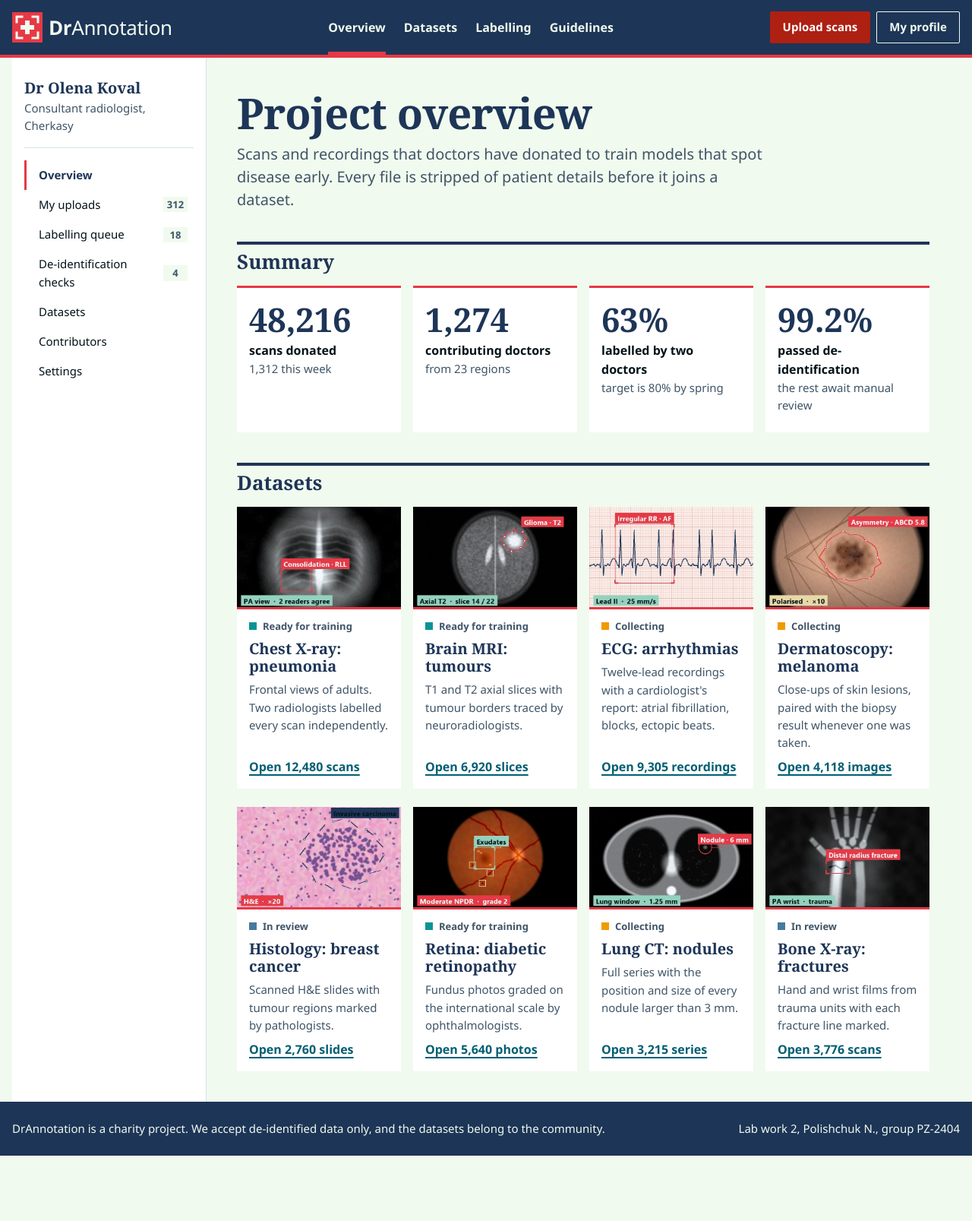
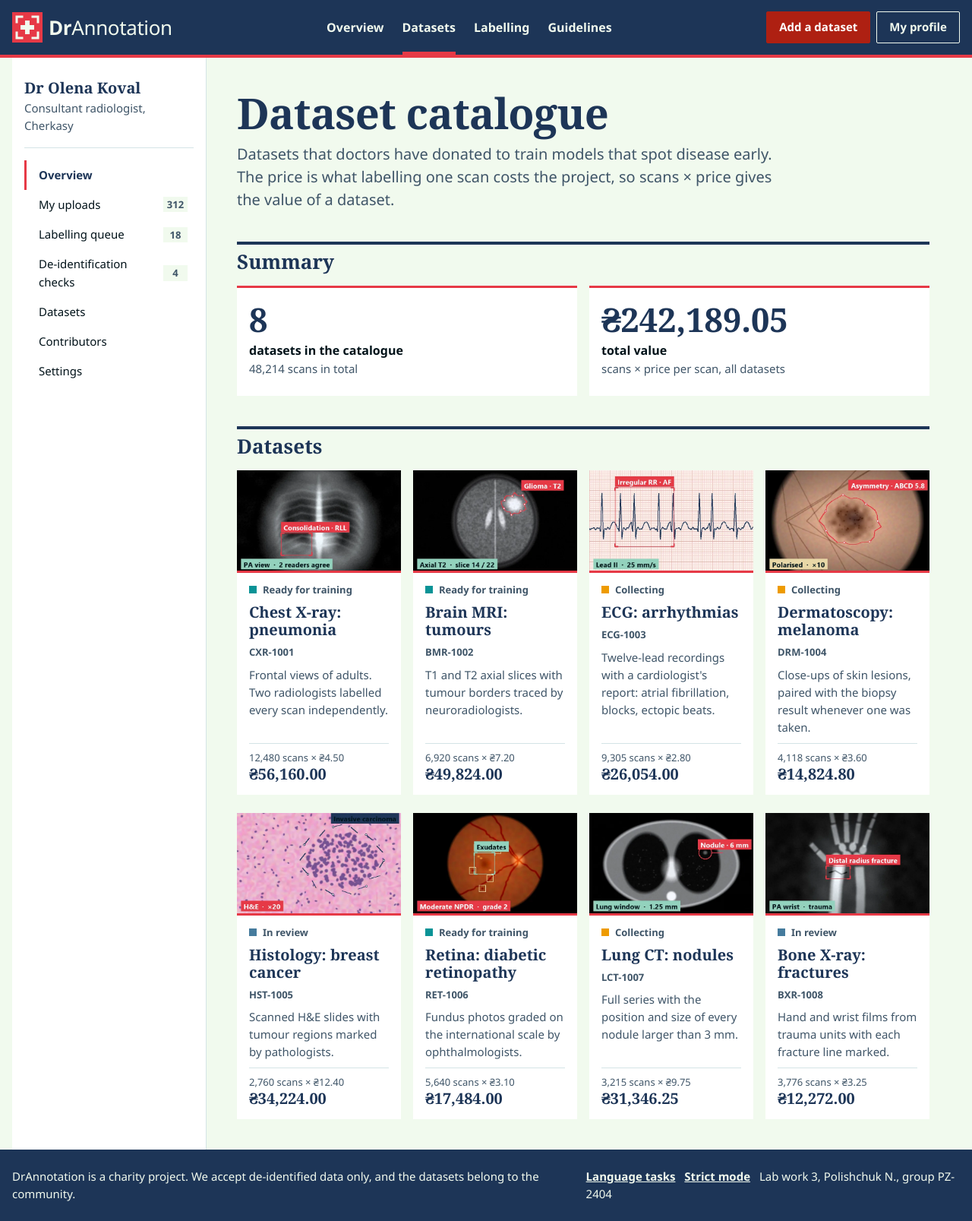
Before and after one commit to nazariipolishchuk/webEDU, a plain HTML site: page web_lab3/index.html in a window 1280 px wide. Shown: the whole page at 76% size. Before the commit the page ends 1521 px from the top, so only its background shows below. Drawn offline with Linux system fonts and the light colour scheme.

Commit message:
feat(catalog): render datasets from an array kept in localStorage
Co-Authored-By: Claude Opus 5.5 <noreply@anthropic.com>

```diff
--- a/web_lab3/css/style.css
+++ b/web_lab3/css/style.css
@@ -416,12 +416,37 @@
     font-size: var(--fs-s);
 }
 
-.card__link {
+.card__code {
     margin: 0 var(--gap);
-    color: var(--color-link);
+    color: var(--color-muted);
+    font-size: var(--fs-xs);
     font-weight: 700;
-    text-decoration-thickness: var(--underline);
-    text-underline-offset: var(--gap-xs);
+    font-variant-numeric: tabular-nums;
+}
+
+/* The sum behind the value stays in sight: scans × price = value */
+.card__ledger {
+    display: flex;
+    flex-wrap: wrap;
+    align-items: baseline;
+    justify-content: space-between;
+    gap: 0 var(--gap-s);
+    margin: 0 var(--gap);
+    padding-top: var(--gap-s);
+    border-top: var(--border) solid var(--color-line);
+    font-variant-numeric: lining-nums tabular-nums;
+}
+
+.card__sum {
+    color: var(--color-muted);
+    font-size: var(--fs-xs);
+}
+
+.card__value {
+    color: var(--color-heading);
+    font-family: var(--font-head);
+    font-size: var(--fs-m);
+    line-height: var(--line-height-head);
 }
 
 /* Footer */
@@ -438,6 +463,12 @@
 
 .footer__text {
     margin: 0;
+}
+
+.footer__link {
+    margin-right: var(--gap-s);
+    color: var(--color-masthead-ink);
+    font-weight: 700;
 }
 
 /* Single-column pages: language tasks and strict mode */
@@ -523,7 +554,7 @@
 .nav__link:focus-visible,
 .menu__link:focus-visible,
 .button:focus-visible,
-.card__link:focus-visible {
+.footer__link:focus-visible {
     outline: var(--focus-width) solid var(--color-focus);
     outline-offset: var(--focus-offset);
 }
--- a/web_lab3/index.html
+++ b/web_lab3/index.html
@@ -4,9 +4,13 @@
     <meta charset="UTF-8">
     <meta name="viewport" content="width=device-width, initial-scale=1">
     <meta name="description" content="DrAnnotation is a charity platform where doctors donate de-identified scans and label them, building open datasets for models that detect disease.">
-    <title>DrAnnotation — doctor's dashboard</title>
+    <title>DrAnnotation — dataset catalogue</title>
     <link rel="icon" href="img/logo.svg" type="image/svg+xml">
     <link rel="stylesheet" href="css/style.css">
+    <!-- Order matters: each file is connected after the ones it depends on -->
+    <script src="js/storage.js" defer></script>
+    <script src="js/render.js" defer></script>
+    <script src="js/main.js" defer></script>
 </head>
 <body class="page">
 <header class="header">
@@ -17,15 +21,15 @@
 
     <nav class="nav" aria-label="Main">
         <ul class="nav__list">
-            <li class="nav__item"><a class="nav__link nav__link--active" href="#overview" aria-current="page">Overview</a></li>
-            <li class="nav__item"><a class="nav__link" href="#datasets">Datasets</a></li>
+            <li class="nav__item"><a class="nav__link" href="#overview">Overview</a></li>
+            <li class="nav__item"><a class="nav__link nav__link--active" href="#datasets" aria-current="page">Datasets</a></li>
             <li class="nav__item"><a class="nav__link" href="#labelling">Labelling</a></li>
             <li class="nav__item"><a class="nav__link" href="#guidelines">Guidelines</a></li>
         </ul>
     </nav>
 
     <div class="header__actions">
-        <a class="button button--primary" href="#upload">Upload scans</a>
+        <a class="button button--primary" href="#add-dataset">Add a dataset</a>
         <a class="button" href="#profile">My profile</a>
     </div>
 </header>
@@ -50,102 +54,39 @@
 </aside>
 
 <main class="content" id="overview">
-    <h1 class="content__title">Project overview</h1>
-    <p class="content__lead">Scans and recordings that doctors have donated to train models that spot disease early.
-        Every file is stripped of patient details before it joins a dataset.</p>
+    <h1 class="content__title">Dataset catalogue</h1>
+    <p class="content__lead">Datasets that doctors have donated to train models that spot disease early.
+        The price is what labelling one scan costs the project, so scans × price gives the value of a dataset.</p>
 
     <section class="summary" aria-labelledby="summary-title">
         <h2 class="section-title" id="summary-title">Summary</h2>
         <ul class="summary__list">
             <li class="stat">
-                <span class="stat__value">48,216</span>
-                <span class="stat__label">scans donated</span>
-                <span class="stat__note">1,312 this week</span>
+                <span class="stat__value" id="stat-total"></span>
+                <span class="stat__label">datasets in the catalogue</span>
+                <span class="stat__note" id="stat-total-note"></span>
             </li>
             <li class="stat">
-                <span class="stat__value">1,274</span>
-                <span class="stat__label">contributing doctors</span>
-                <span class="stat__note">from 23 regions</span>
-            </li>
-            <li class="stat">
-                <span class="stat__value">63%</span>
-                <span class="stat__label">labelled by two doctors</span>
-                <span class="stat__note">target is 80% by spring</span>
-            </li>
-            <li class="stat">
-                <span class="stat__value">99.2%</span>
-                <span class="stat__label">passed de-identification</span>
-                <span class="stat__note">the rest await manual review</span>
+                <span class="stat__value" id="stat-value"></span>
+                <span class="stat__label">total value</span>
+                <span class="stat__note" id="stat-value-note"></span>
             </li>
         </ul>
     </section>
 
     <section class="catalog" id="datasets" aria-labelledby="datasets-title">
         <h2 class="section-title" id="datasets-title">Datasets</h2>
-        <ul class="catalog__list">
-            <li class="card">
-                <img class="card__image" src="img/chest-xray.webp" alt="Chest X-ray with a box drawn around consolidation in the right lower lobe" width="640" height="400">
-                <span class="card__status card__status--ready">Ready for training</span>
-                <h3 class="card__title">Chest X-ray: pneumonia</h3>
-                <p class="card__text">Frontal views of adults. Two radiologists labelled every scan independently.</p>
-                <a class="card__link" href="#dataset-chest">Open 12,480 scans</a>
-            </li>
-            <li class="card">
-                <img class="card__image" src="img/brain-mri.webp" alt="Axial brain MRI slice with a glioma outlined" width="640" height="400">
-                <span class="card__status card__status--ready">Ready for training</span>
-                <h3 class="card__title">Brain MRI: tumours</h3>
-                <p class="card__text">T1 and T2 axial slices with tumour borders traced by neuroradiologists.</p>
-                <a class="card__link" href="#dataset-brain">Open 6,920 slices</a>
-            </li>
-            <li class="card">
-                <img class="card__image" src="img/ecg.webp" alt="ECG strip with irregular beats marked as atrial fibrillation" width="640" height="400">
-                <span class="card__status card__status--collecting">Collecting</span>
-                <h3 class="card__title">ECG: arrhythmias</h3>
-                <p class="card__text">Twelve-lead recordings with a cardiologist's report: atrial fibrillation, blocks, ectopic beats.</p>
-                <a class="card__link" href="#dataset-ecg">Open 9,305 recordings</a>
-            </li>
-            <li class="card">
-                <img class="card__image" src="img/dermatoscopy.webp" alt="Dermatoscopy image of a mole with an irregular border outlined" width="640" height="400">
-                <span class="card__status card__status--collecting">Collecting</span>
-                <h3 class="card__title">Dermatoscopy: melanoma</h3>
-                <p class="card__text">Close-ups of skin lesions, paired with the biopsy result whenever one was taken.</p>
-                <a class="card__link" href="#dataset-skin">Open 4,118 images</a>
-            </li>
-            <li class="card">
-                <img class="card__image" src="img/histology.webp" alt="H&amp;E stained tissue with a region of invasive carcinoma outlined" width="640" height="400">
-                <span class="card__status card__status--review">In review</span>
-                <h3 class="card__title">Histology: breast cancer</h3>
-                <p class="card__text">Scanned H&amp;E slides with tumour regions marked by pathologists.</p>
-                <a class="card__link" href="#dataset-histology">Open 2,760 slides</a>
-            </li>
-            <li class="card">
-                <img class="card__image" src="img/fundus.webp" alt="Retinal photo with haemorrhages and exudates boxed" width="640" height="400">
-                <span class="card__status card__status--ready">Ready for training</span>
-                <h3 class="card__title">Retina: diabetic retinopathy</h3>
-                <p class="card__text">Fundus photos graded on the international scale by ophthalmologists.</p>
-                <a class="card__link" href="#dataset-retina">Open 5,640 photos</a>
-            </li>
-            <li class="card">
-                <img class="card__image" src="img/lung-ct.webp" alt="Lung CT slice with a six millimetre nodule circled" width="640" height="400">
-                <span class="card__status card__status--collecting">Collecting</span>
-                <h3 class="card__title">Lung CT: nodules</h3>
-                <p class="card__text">Full series with the position and size of every nodule larger than 3 mm.</p>
-                <a class="card__link" href="#dataset-ct">Open 3,215 series</a>
-            </li>
-            <li class="card">
-                <img class="card__image" src="img/bone-xray.webp" alt="Wrist X-ray with a distal radius fracture boxed" width="640" height="400">
-                <span class="card__status card__status--review">In review</span>
-                <h3 class="card__title">Bone X-ray: fractures</h3>
-                <p class="card__text">Hand and wrist films from trauma units with each fracture line marked.</p>
-                <a class="card__link" href="#dataset-bone">Open 3,776 scans</a>
-            </li>
-        </ul>
+        <ul class="catalog__list" id="dataset-list"></ul>
     </section>
 </main>
 
 <footer class="footer">
     <p class="footer__text">DrAnnotation is a charity project. We accept de-identified data only, and the datasets belong to the community.</p>
-    <p class="footer__text">Lab work 2, Polishchuk N., group PZ-2404</p>
+    <p class="footer__text">
+        <a class="footer__link" href="tasks.html">Language tasks</a>
+        <a class="footer__link" href="strict.html">Strict mode</a>
+        Lab work 3, Polishchuk N., group PZ-2404
+    </p>
 </footer>
 </body>
 </html>
--- /dev/null
+++ b/web_lab3/js/render.js
@@ -0,0 +1,91 @@
+// js/render.js: turns the state into DOM nodes. User data only ever goes through textContent.
+(function (App) {
+  "use strict";
+
+  const { MODALITIES, STATUSES } = App.storage;
+
+  const moneyFormat = new Intl.NumberFormat("en-GB", {
+    style: "currency",
+    currency: "UAH",
+    currencyDisplay: "narrowSymbol",
+  });
+  const numberFormat = new Intl.NumberFormat("en-GB");
+
+  const money = (kopiykas) => moneyFormat.format(kopiykas / 100);
+  const number = (value) => numberFormat.format(value);
+  const valueOf = (item) => item.quantity * item.price;
+  const totalValue = (items) => items.reduce((sum, item) => sum + valueOf(item), 0);
+
+  const listNode = document.querySelector("#dataset-list");
+
+  const createEl = (tag, className, text = "") => {
+    const node = document.createElement(tag);
+    node.className = className;
+    node.textContent = text;
+    return node;
+  };
+
+  const createButton = (className, text) => {
+    const button = createEl("button", className, text);
+    button.type = "button";
+    return button;
+  };
+
+  const createImage = ({ modality }) => {
+    const image = createEl("img", "card__image");
+    image.src = `img/${modality}.webp`;
+    image.alt = MODALITIES[modality].alt;
+    image.width = 640;
+    image.height = 400;
+    image.loading = "lazy";
+    return image;
+  };
+
+  const createStatus = ({ status }) =>
+    createEl("span", `card__status card__status--${status}`, STATUSES[status]);
+
+  const createLedger = (item) => {
+    const ledger = createEl("p", "card__ledger");
+    const sum = `${number(item.quantity)} scans × ${money(item.price)}`;
+    ledger.append(createEl("span", "card__sum", sum), createEl("strong", "card__value", money(valueOf(item))));
+    return ledger;
+  };
+
+  const createCard = (item) => {
+    const card = createEl("li", "card");
+    card.dataset.id = item.id;
+    card.append(
+      createImage(item),
+      createStatus(item),
+      createEl("h3", "card__title", item.title),
+      createEl("p", "card__code", item.code),
+      createEl("p", "card__text", item.text),
+      createLedger(item),
+    );
+    return card;
+  };
+
+  const list = (state) => {
+    const fragment = document.createDocumentFragment();
+    fragment.append(...state.items.map(createCard));
+    listNode.replaceChildren(fragment);
+  };
+
+  const setStat = (name, value, note) => {
+    document.querySelector(`#stat-${name}`).textContent = value;
+    document.querySelector(`#stat-${name}-note`).textContent = note;
+  };
+
+  const summary = (state) => {
+    const scans = state.items.reduce((sum, item) => sum + item.quantity, 0);
+    setStat("total", number(state.items.length), `${number(scans)} scans in total`);
+    setStat("value", money(totalValue(state.items)), "scans × price per scan, all datasets");
+  };
+
+  const all = (state) => {
+    list(state);
+    summary(state);
+  };
+
+  App.render = { all };
+})(window.App);
--- /dev/null
+++ b/web_lab3/js/storage.js
@@ -0,0 +1,97 @@
+// js/storage.js: reads and writes the catalogue in localStorage, holds the sample data.
+(function (App) {
+  "use strict";
+
+  const ITEMS_KEY = "drannotation-datasets";
+  const VIEW_KEY = "drannotation-view";
+
+  const STATUSES = {
+    ready: "Ready for training",
+    collecting: "Collecting",
+    review: "In review",
+  };
+
+  const MODALITIES = {
+    "chest-xray": { label: "Chest X-ray", alt: "Chest X-ray with a box drawn around consolidation in the right lower lobe" },
+    "brain-mri": { label: "Brain MRI", alt: "Axial brain MRI slice with a glioma outlined" },
+    ecg: { label: "ECG", alt: "ECG strip with irregular beats marked as atrial fibrillation" },
+    dermatoscopy: { label: "Dermatoscopy", alt: "Dermatoscopy image of a mole with an irregular border outlined" },
+    histology: { label: "Histology", alt: "H&E stained tissue with a region of invasive carcinoma outlined" },
+    fundus: { label: "Retina", alt: "Retinal photo with haemorrhages and exudates boxed" },
+    "lung-ct": { label: "Lung CT", alt: "Lung CT slice with a six millimetre nodule circled" },
+    "bone-xray": { label: "Bone X-ray", alt: "Wrist X-ray with a distal radius fracture boxed" },
+  };
+
+  // Prices are whole kopiykas: 0.1 + 0.2 !== 0.3 must not reach the totals
+  const dataset = (code, title, modality, status, quantity, price, selected, text) => ({
+    id: `sample-${code}`, code, title, modality, status, quantity, price, selected, text,
+  });
+
+  const sample = () => [
+    dataset("CXR-1001", "Chest X-ray: pneumonia", "chest-xray", "ready", 12480, 450, true,
+      "Frontal views of adults. Two radiologists labelled every scan independently."),
+    dataset("BMR-1002", "Brain MRI: tumours", "brain-mri", "ready", 6920, 720, true,
+      "T1 and T2 axial slices with tumour borders traced by neuroradiologists."),
+    dataset("ECG-1003", "ECG: arrhythmias", "ecg", "collecting", 9305, 280, false,
+      "Twelve-lead recordings with a cardiologist's report: atrial fibrillation, blocks, ectopic beats."),
+    dataset("DRM-1004", "Dermatoscopy: melanoma", "dermatoscopy", "collecting", 4118, 360, false,
+      "Close-ups of skin lesions, paired with the biopsy result whenever one was taken."),
+    dataset("HST-1005", "Histology: breast cancer", "histology", "review", 2760, 1240, false,
+      "Scanned H&E slides with tumour regions marked by pathologists."),
+    dataset("RET-1006", "Retina: diabetic retinopathy", "fundus", "ready", 5640, 310, true,
+      "Fundus photos graded on the international scale by ophthalmologists."),
+    dataset("LCT-1007", "Lung CT: nodules", "lung-ct", "collecting", 3215, 975, false,
+      "Full series with the position and size of every nodule larger than 3 mm."),
+    dataset("BXR-1008", "Bone X-ray: fractures", "bone-xray", "review", 3776, 325, false,
+      "Hand and wrist films from trauma units with each fracture line marked."),
+  ];
+
+  // The storage can be edited by hand, so nothing read from it is trusted
+  const isDataset = (item) =>
+    item !== null && typeof item === "object"
+    && typeof item.id === "string" && item.id !== ""
+    && typeof item.code === "string"
+    && typeof item.title === "string" && item.title.trim() !== ""
+    && typeof item.text === "string"
+    && Object.hasOwn(MODALITIES, item.modality)
+    && Object.hasOwn(STATUSES, item.status)
+    && Number.isInteger(item.quantity) && item.quantity >= 0
+    && Number.isInteger(item.price) && item.price >= 0
+    && typeof item.selected === "boolean";
+
+  const read = (key) => {
+    try {
+      const raw = localStorage.getItem(key);
+      return raw === null ? { missing: true } : { value: JSON.parse(raw) };
+    } catch (error) {
+      // SyntaxError: damaged JSON. DOMException: the browser blocks the storage.
+      if (error instanceof SyntaxError || error instanceof DOMException) return { damaged: true };
+      throw error;
+    }
+  };
+
+  const write = (key, value) => {
+    try {
+      localStorage.setItem(key, JSON.stringify(value));
+      return true;
+    } catch (error) {
+      if (error instanceof DOMException) return false; // storage is full or blocked
+      throw error;
+    }
+  };
+
+  // condition: ok | empty (nothing saved yet) | damaged (unreadable) | partial (bad records skipped)
+  const load = () => {
+    const { missing, damaged, value } = read(ITEMS_KEY);
+    if (missing) return { items: sample(), condition: "empty" };
+    if (damaged || !Array.isArray(value)) return { items: sample(), condition: "damaged" };
+
+    const items = value.filter((item, index) =>
+      isDataset(item) && value.findIndex((other) => other?.id === item.id) === index);
+    return { items, condition: items.length === value.length ? "ok" : "partial" };
+  };
+
+  const save = (items) => write(ITEMS_KEY, items);
+
+  App.storage = { ITEMS_KEY, MODALITIES, STATUSES, load, save, sample };
+})(window.App = window.App || {});
```
Also changed, not shown: web_lab3/js/main.js (added, +10 -0 lines).
